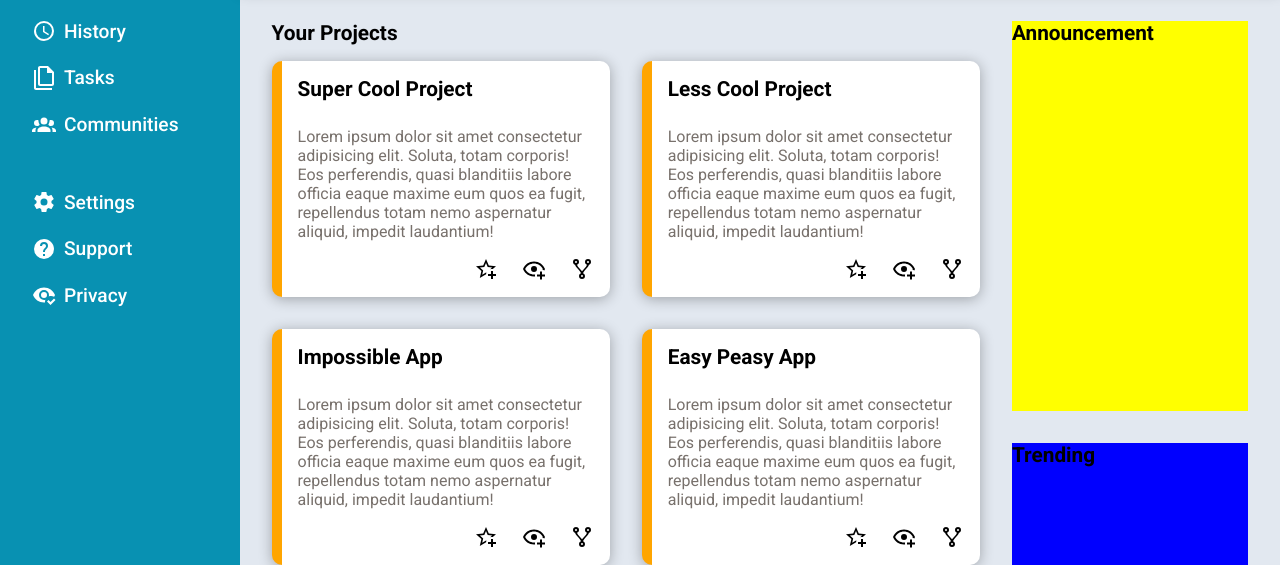
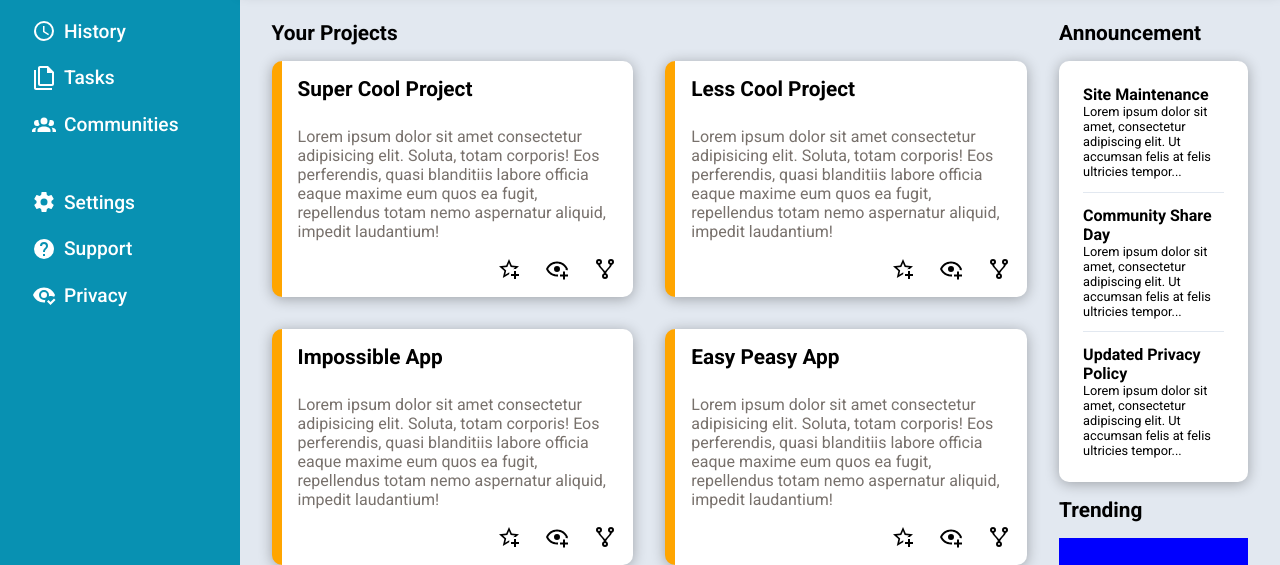
Before and after one commit to Ariech/odin-admin-dasboard, a plain HTML site: page index.html in a window 1280 px wide. Shown: the part 235-800 px from the top of the page. Drawn offline with Linux system fonts and the light colour scheme.

Commit message:
Finish styling announcements section

```diff
--- a/index.html
+++ b/index.html
@@ -280,45 +280,50 @@
                 </div>
             </div>
         </div>
+        <div class="right-column">
+            <h3>Announcement</h3>
             <div class="announcements">
-            <h3>Announcement</h3>
-            <div class="announcement">
-                <h4></h4>
-                <p></p>
+                <div class="ann-card">
+                    <h4>Site Maintenance</h4>
+                    <p>Lorem ipsum dolor sit amet, consectetur adipiscing elit. Ut accumsan felis at felis ultricies
+                        tempor...</p>
                 </div>
-            <div class="announcement">
-                <h4></h4>
-                <p></p>
+                <div class="ann-card">
+                    <h4>Community Share Day</h4>
+                    <p>Lorem ipsum dolor sit amet, consectetur adipiscing elit. Ut accumsan felis at felis ultricies
+                        tempor...</p>
                 </div>
-            <div class="announcement">
-                <h4></h4>
-                <p></p>
+                <div class="ann-card">
+                    <h4>Updated Privacy Policy</h4>
+                    <p>Lorem ipsum dolor sit amet, consectetur adipiscing elit. Ut accumsan felis at felis ultricies
+                        tempor...</p>
                 </div>
             </div>
+            <h3>Trending</h3>
             <div class="trending">
-            <h3>Trending</h3>
-            <div class="trend">
+                <div class="tre-card">
                     <img src="" alt="">
                     <h5></h5>
                     <p></p>
                 </div>
-            <div class="trend">
+                <div class="tre-card">
                     <img src="" alt="">
                     <h5></h5>
                     <p></p>
                 </div>
-            <div class="trend">
+                <div class="tre-card">
                     <img src="" alt="">
                     <h5></h5>
                     <p></p>
                 </div>
-            <div class="trend">
+                <div class="tre-card">
                     <img src="" alt="">
                     <h5></h5>
                     <p></p>
                 </div>
             </div>
         </div>
+    </div>
 </body>
 
 </html>
--- a/styles.css
+++ b/styles.css
@@ -170,9 +170,15 @@ button {
 .content-wrapper {
   background-color: var(--gray);
   display: grid;
-  grid-template: 1fr 1fr / 3fr 1fr;
+  grid-template-columns: 4fr 1fr;
   gap: 2rem;
   padding: 2rem;
+}
+
+.right-column {
+  display: grid;
+  grid-template-rows: min-content min-content;
+  gap: 1rem;
 }
 
 .content-wrapper h3 {
@@ -184,8 +190,12 @@ button {
 
 .projects {
   grid-row: 1/3;
-  display: grid;
-  gap: 1rem;
+}
+
+.projects h3,
+.announcements h3,
+.trending h3 {
+  margin-bottom: 1rem;
 }
 
 .cards {
@@ -222,10 +232,41 @@ button {
 .card svg {
   height: 1.5rem;
 }
+
 /* Announcements */
+.announcements {
+  padding: 1.5rem;
+  border-radius: 0.625rem;
+  background-color: white;
+  display: flex;
+  flex-direction: column;
+  box-shadow: var(--box-shadow-value);
+}
 
-.announcements {
-  background-color: yellow;
+.announcements p {
+  font-size: 0.8rem;
+}
+
+.ann-card {
+  display: flex;
+  flex-direction: column;
+  /* padding: 0.8rem 0; */
+}
+
+.ann-card:first-child {
+  padding: 0 0 0.8rem;
+}
+
+.ann-card:last-child {
+  padding: 0.8rem 0 0;
+}
+
+.ann-card:nth-child(2) {
+  padding: 0.8rem 0;
+}
+
+.ann-card:not(:last-child) {
+  border-bottom: 1px solid var(--gray);
 }
 
 /* Trending */
```
Lines whose indentation alone changed are shown as unchanged.
